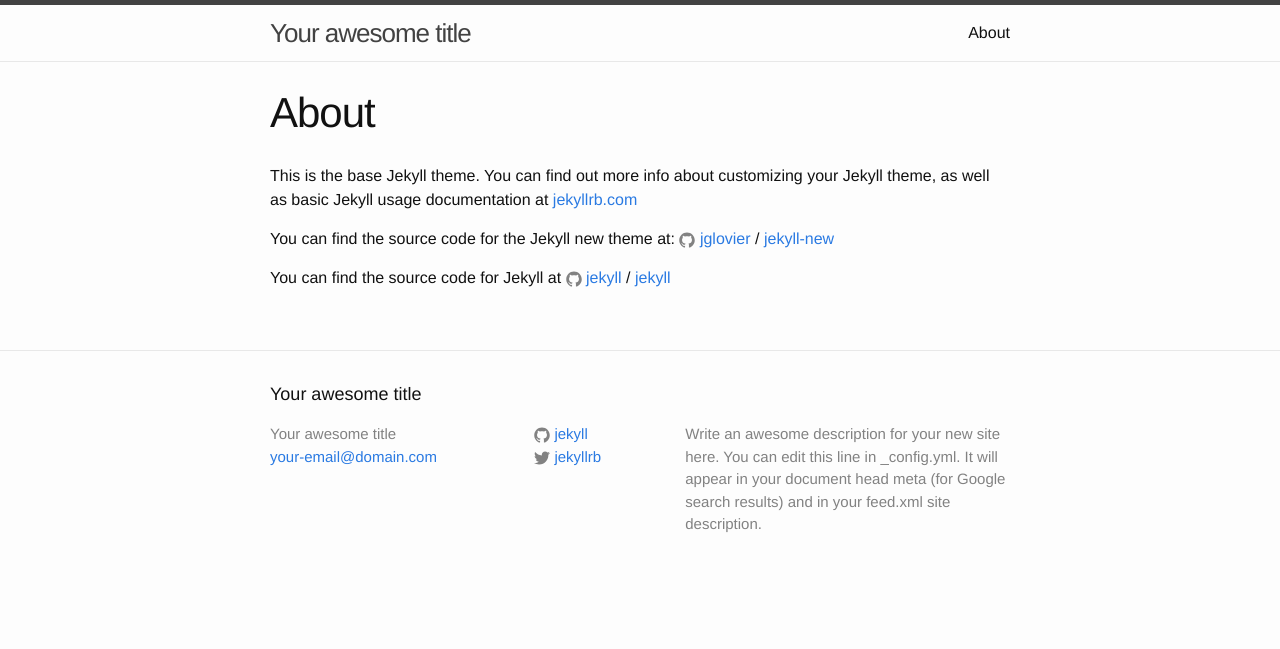
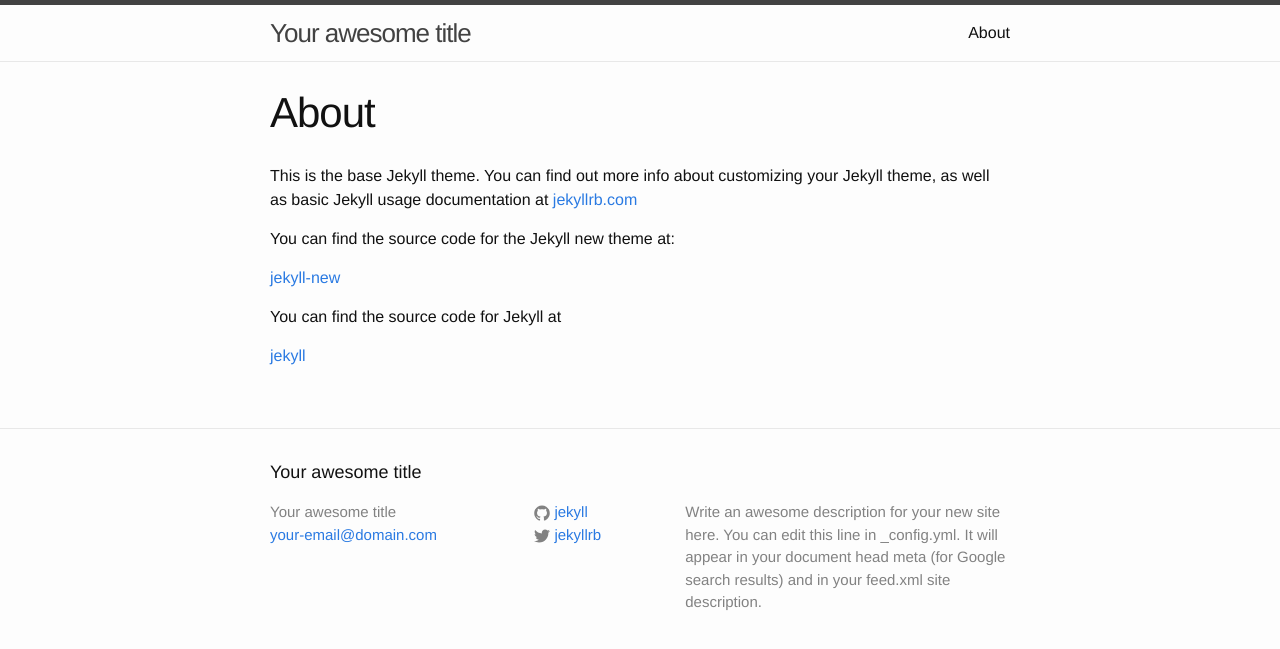
Before and after one commit to gau27/gau27.github.io, a Jekyll site: the page built from blog/about.md, in a window 1280 px wide. Shown: the top 649 px of the page. Built offline with Jekyll 4.4.1, drawn with Linux system fonts in a browser that asks for light colours.

```diff
--- a/blog/about.md
+++ b/blog/about.md
@@ -7,9 +7,9 @@ permalink: /about/
 This is the base Jekyll theme. You can find out more info about customizing your Jekyll theme, as well as basic Jekyll usage documentation at [jekyllrb.com](http://jekyllrb.com/)
 
 You can find the source code for the Jekyll new theme at:
-{% include icon-github.html username="jglovier" %} /
+
 [jekyll-new](https://github.com/jglovier/jekyll-new)
 
 You can find the source code for Jekyll at
-{% include icon-github.html username="jekyll" %} /
+
 [jekyll](https://github.com/jekyll/jekyll)
```
